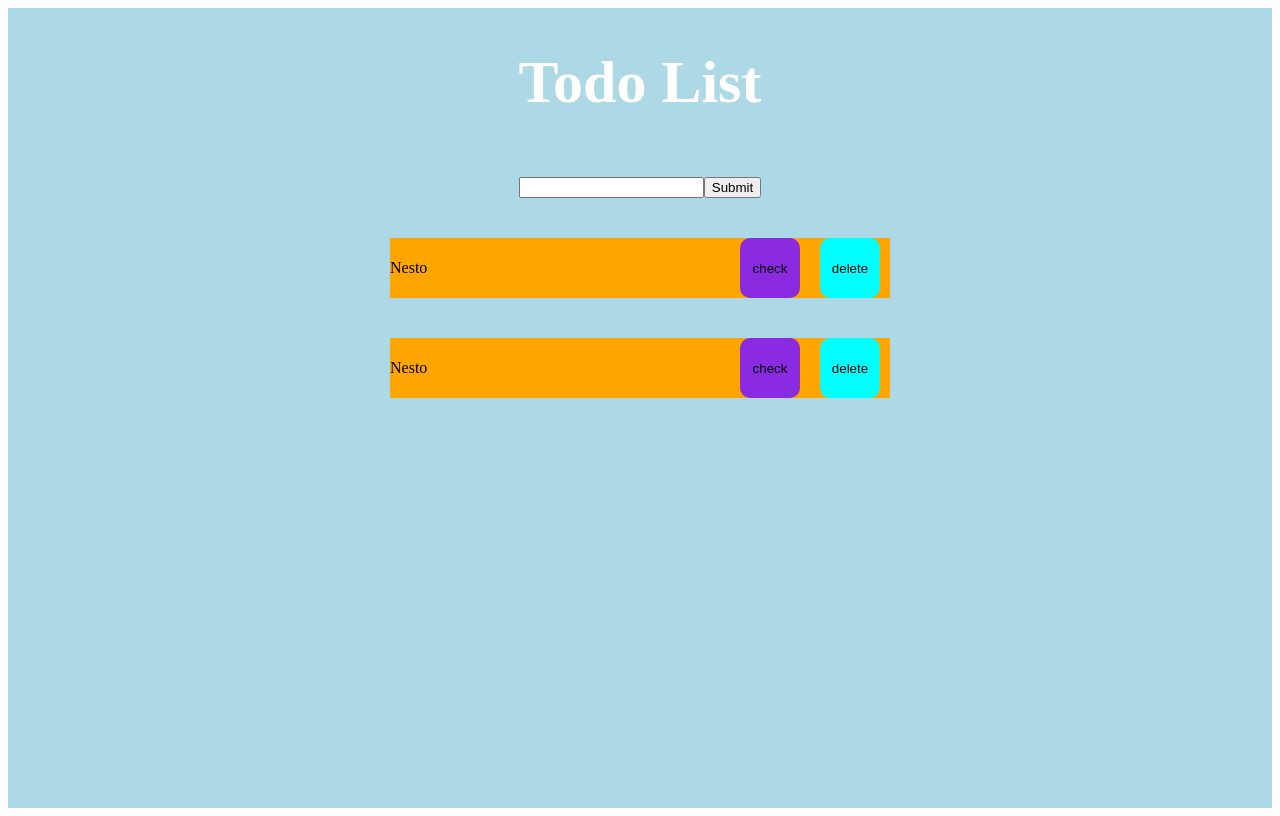
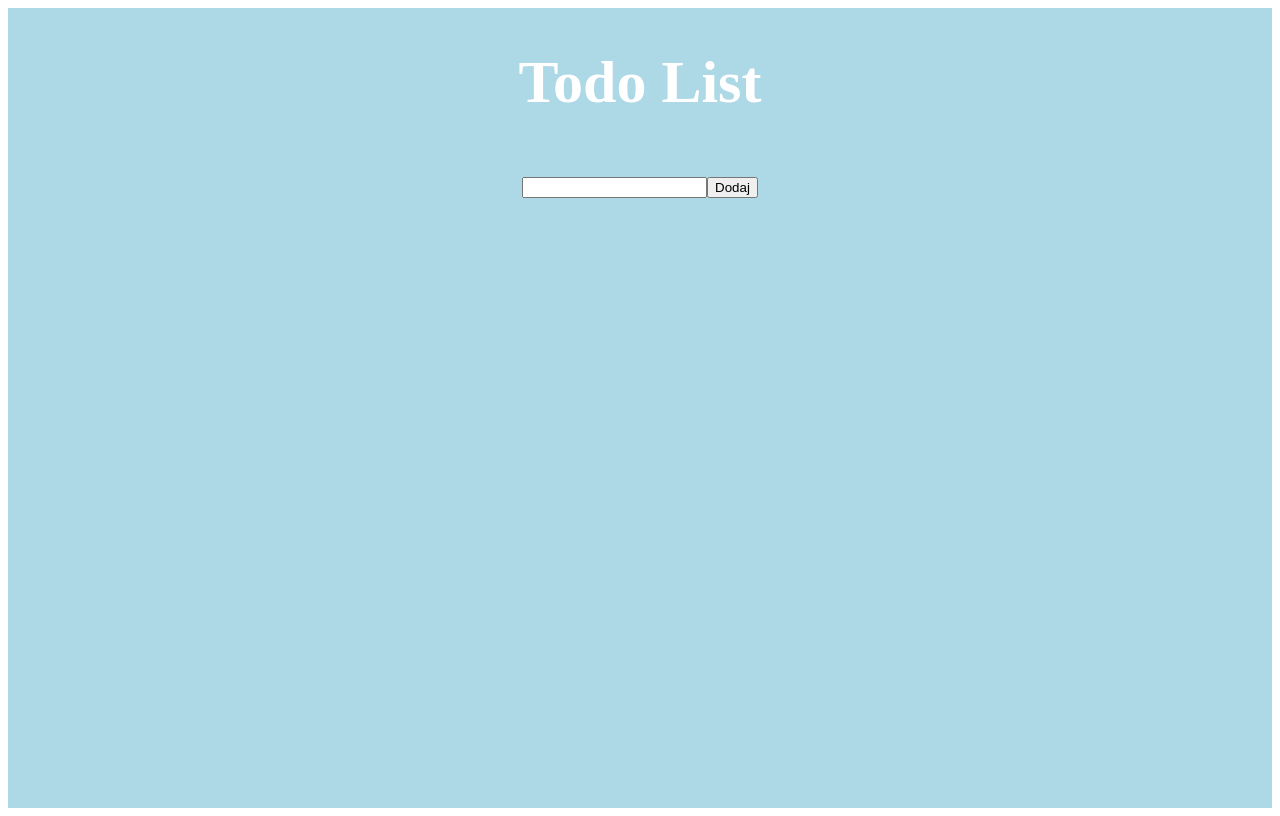
Before and after one commit to MiljanCosovic/React, a React (Create React App) app in the folder my-app/: page / in a window 1280 px wide. Built offline with nearby package versions, Linux system fonts and the light colour scheme.

Commit message:
React app

```diff
--- a/my-app/src/App.jsx
+++ b/my-app/src/App.jsx
@@ -1,5 +1,6 @@
+import { useState } from "react";
 import "./App.css";
-import Card from "./Card"
+import Card from "./components/Card"
 
 
 
@@ -8,17 +9,30 @@ import Card from "./Card"
 
 
 const App = () =>{
-
+  // const data = ["DARIS","PEDJA","MILJAN","LJANMI"]
+  const [data,setData]=useState([])
+  let a
   return <div className="container">
     <h1>Todo List</h1>
     <div className="unos">
-      <input type="text" />
-      <button>Submit</button>
+      <input type="text" onChange={(e) =>{
+        a = e.target.value
+      }} />
+      <button onClick={() =>{
+        setData([...data,a])
+        console.log(data)
+      }}>Dodaj</button>
     </div>
+    {
+      data.map((el)=>{
+        return <Card title={el} />
 
-    <Card />
-    <Card />
+      })
+    }
 
+    {/* <Card title={"Daris"} />
+    <Card  title={"Ljanmi"}/>
+     */}
 
 
 
```
